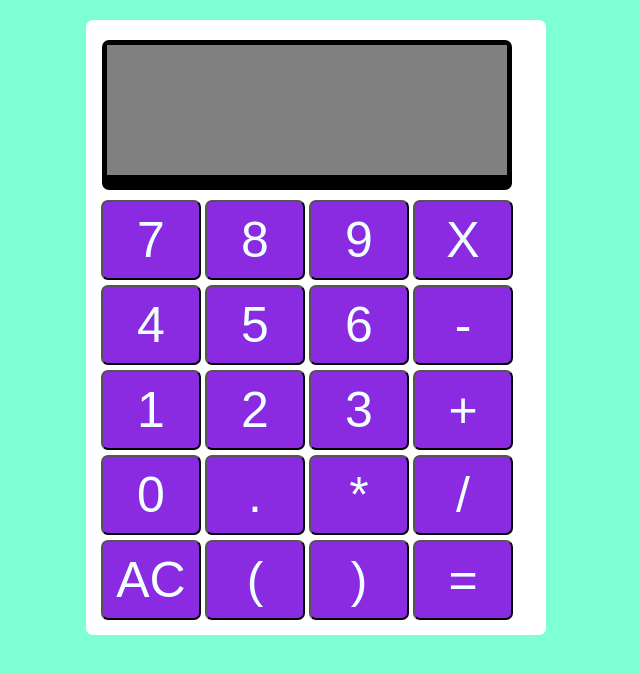
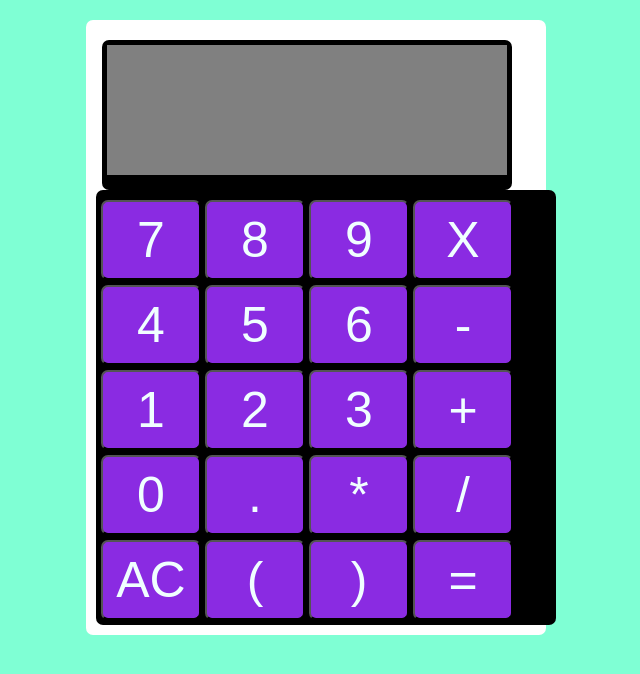
Before and after one commit to bulbulshashi/CalculatorAnk, a plain HTML site: page index.html in a window 1280 px wide. Shown: the whole page, without its empty margins (324-964 px from the left). Drawn offline with Linux system fonts and the light colour scheme.

Commit message:
Update style.css

```diff
--- a/style.css
+++ b/style.css
@@ -58,11 +58,11 @@ body{
 
 }
 .calBody{
-  width: 440px;
+  width: 450px;
   padding: 0px;
-  background-color:white;
+  background-color:black;
  align-items: center;
- justify-content: space-around;
+ justify-content: space-between;
  position: absolute;
  padding: 5px;
  margin-top: 160px;
```
